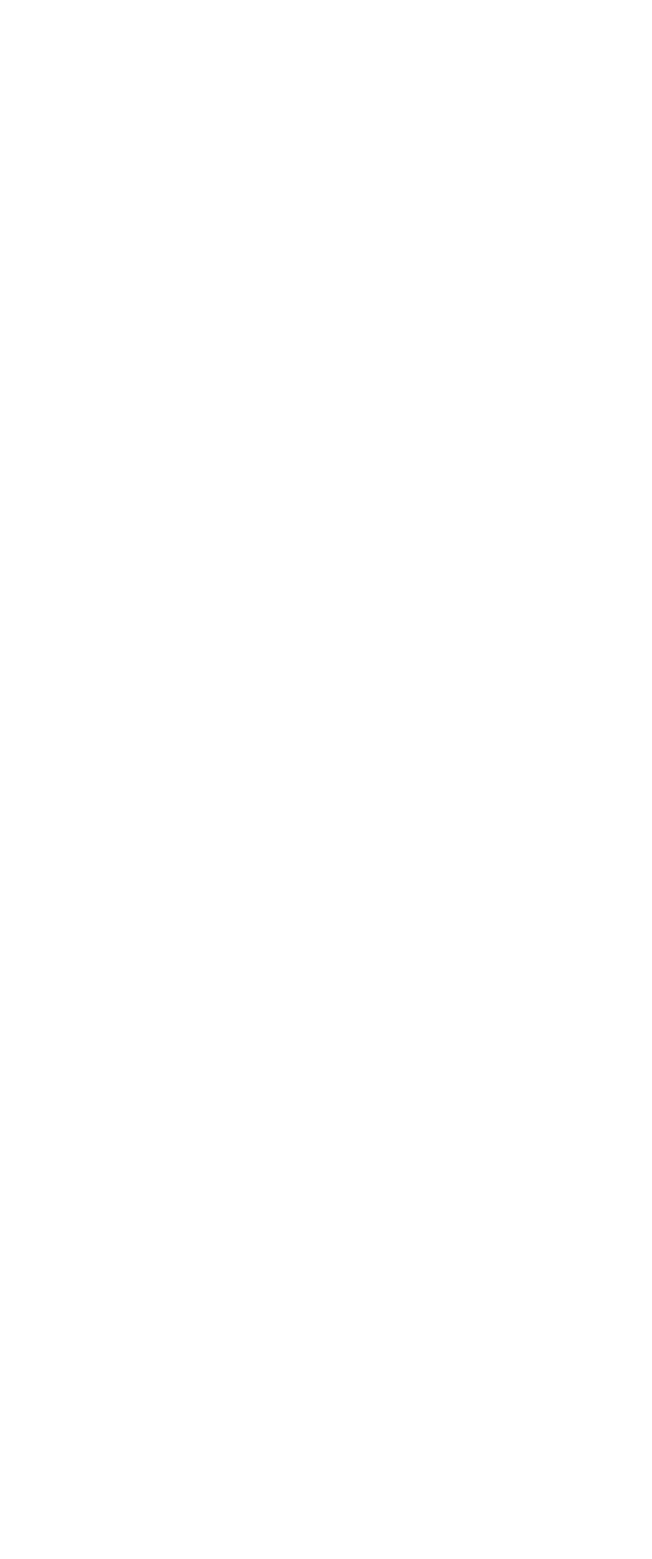
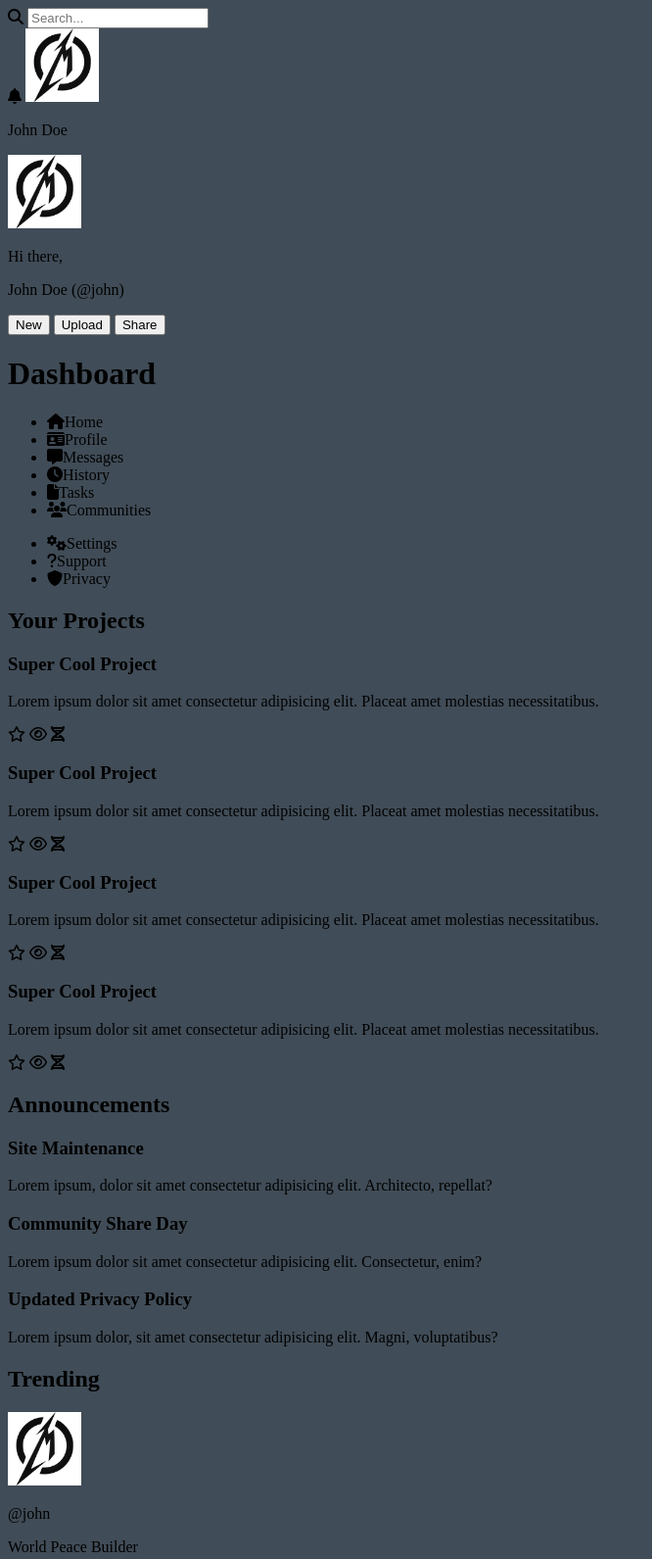
Before and after one commit to Mathboss42/odin-admin-dashboard, a plain HTML site: page index.html in a window 1280 px wide. Shown: the top 1591 px of the page at 98% size, without its empty margins (0-666 px from the left). Before the commit the page ends 800 px from the top, so only its background shows below. Drawn offline with Linux system fonts and the light colour scheme.

Commit message:
Set up HTML

```diff
--- a/index.html
+++ b/index.html
@@ -5,9 +5,125 @@
     <meta http-equiv="X-UA-Compatible" content="IE=edge">
     <meta name="viewport" content="width=device-width, initial-scale=1.0">
     <link rel="stylesheet" href="styles.css">
+    <script src="https://kit.fontawesome.com/cfe75fd61e.js" crossorigin="anonymous"></script>
     <title>Admin Dashboard</title>
 </head>
 <body>
-
+    <div class="header">
+        <div class="row-one">
+            <div class="left">
+                <i class="fa-solid fa-magnifying-glass"></i>
+                <input type="text" placeholder="Search...">
+            </div>
+            <div class="right">
+                <i class="fa-solid fa-bell"></i>
+                <img class="profile-pic" src="img/profile-pic.jpg" alt="profile-pic">
+                <p>John Doe</p>
+            </div>
+        </div>
+        <div class="row-two">
+            <div class="left">
+                <img class="profile-pic" src="img/profile-pic.jpg" alt="profile-pic">
+                <p>Hi there,</p>
+                <p>John Doe (@john)</p>
+            </div>
+            <div class="right">
+                <button>New</button>
+                <button>Upload</button>
+                <button>Share</button>
+            </div>
+        </div>
+    </div>
+    <div class="sidebar">
+        <h1>Dashboard</h1>
+        <ul class="tab-list">
+            <li><i class="fa-sharp fa-solid fa-house"></i>Home</li>
+            <li><i class="fa-solid fa-id-card"></i>Profile</li>
+            <li><i class="fa-solid fa-message"></i>Messages</li>
+            <li><i class="fa-solid fa-clock"></i>History</li>
+            <li><i class="fa-solid fa-file"></i>Tasks</li>
+            <li><i class="fa-solid fa-users"></i>Communities</li>
+        </ul>
+        <ul class="settings">
+            <li><i class="fa-solid fa-gears"></i>Settings</li>
+            <li><i class="fa-solid fa-question"></i>Support</li>
+            <li><i class="fa-solid fa-shield"></i>Privacy</li>
+        </ul>
+    </div>
+    <div class="main-content">
+        <div class="projects">
+            <h2>Your Projects</h2>
+            <div class="card">
+                <h3>Super Cool Project</h3>
+                <p>Lorem ipsum dolor sit amet consectetur adipisicing elit. Placeat amet molestias necessitatibus.</p>
+                <i class="fa-regular fa-star"></i>
+                <i class="fa-regular fa-eye"></i>
+                <i class="fa-solid fa-dna"></i>
+            </div>
+            <div class="card">
+                <h3>Super Cool Project</h3>
+                <p>Lorem ipsum dolor sit amet consectetur adipisicing elit. Placeat amet molestias necessitatibus.</p>
+                <i class="fa-regular fa-star"></i>
+                <i class="fa-regular fa-eye"></i>
+                <i class="fa-solid fa-dna"></i>
+            </div>
+            <div class="card">
+                <h3>Super Cool Project</h3>
+                <p>Lorem ipsum dolor sit amet consectetur adipisicing elit. Placeat amet molestias necessitatibus.</p>
+                <i class="fa-regular fa-star"></i>
+                <i class="fa-regular fa-eye"></i>
+                <i class="fa-solid fa-dna"></i>
+            </div>
+            <div class="card">
+                <h3>Super Cool Project</h3>
+                <p>Lorem ipsum dolor sit amet consectetur adipisicing elit. Placeat amet molestias necessitatibus.</p>
+                <i class="fa-regular fa-star"></i>
+                <i class="fa-regular fa-eye"></i>
+                <i class="fa-solid fa-dna"></i>
+            </div>
+        </div>
+        <div class="announcements">
+            <h2>Announcements</h2>
+            <div class="card">
+                <div>
+                    <h3>Site Maintenance</h3>
+                    <p>Lorem ipsum, dolor sit amet consectetur adipisicing elit. Architecto, repellat?</p>
+                </div>
+                <div>
+                    <h3>Community Share Day</h3>
+                    <p>Lorem ipsum dolor sit amet consectetur adipisicing elit. Consectetur, enim?</p>
+                </div>
+                <div>
+                    <h3>Updated Privacy Policy</h3>
+                    <p>Lorem ipsum dolor, sit amet consectetur adipisicing elit. Magni, voluptatibus?</p>
+                </div>
+            </div>
+        </div>
+        <div class="trending">
+            <h2>Trending</h2>
+            <div class="card">
+                <div>
+                    <img class="profile-pic" src="img/profile-pic.jpg" alt="profile-pic">
+                    <p>@john</p>
+                    <p>World Peace Builder</p>
+                </div>
+                <div>
+                    <img class="profile-pic" src="img/profile-pic.jpg" alt="profile-pic">
+                    <p>@john</p>
+                    <p>Super Cool Project</p>
+                </div>
+                <div>
+                    <img class="profile-pic" src="img/profile-pic.jpg" alt="profile-pic">
+                    <p>@john</p>
+                    <p>Life Changing App</p>
+                </div>
+                <div>
+                    <img class="profile-pic" src="img/profile-pic.jpg" alt="profile-pic">
+                    <p>@john</p>
+                    <p>No Traffic Maker</p>
+                </div>
+            </div>
+        </div>
+    </div>
 </body>
 </html>
--- a/styles.css
+++ b/styles.css
@@ -0,0 +1,7 @@
+body {
+    background-color: rgb(64, 76, 87);
+}
+
+.profile-pic {
+    max-width: 75px;
+}
```
Also changed, not shown: img/profile-pic.jpg (added).
